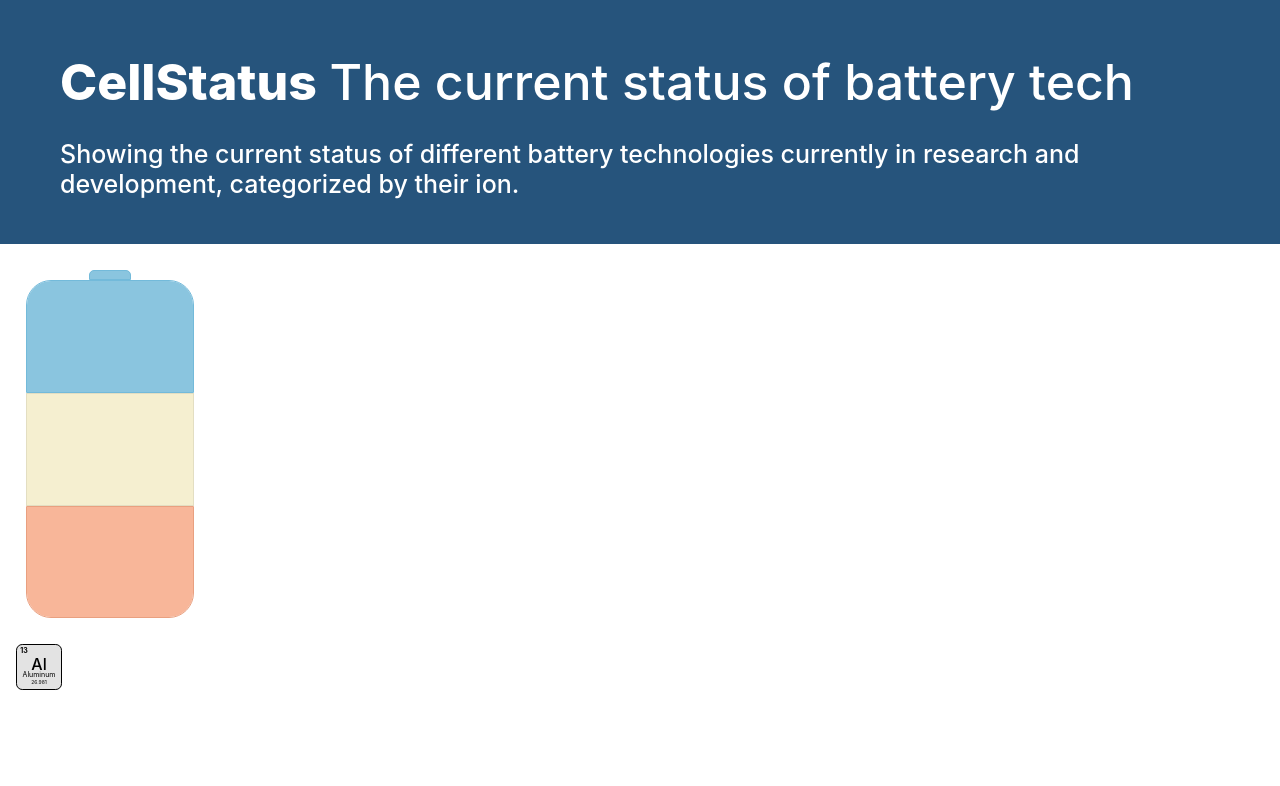
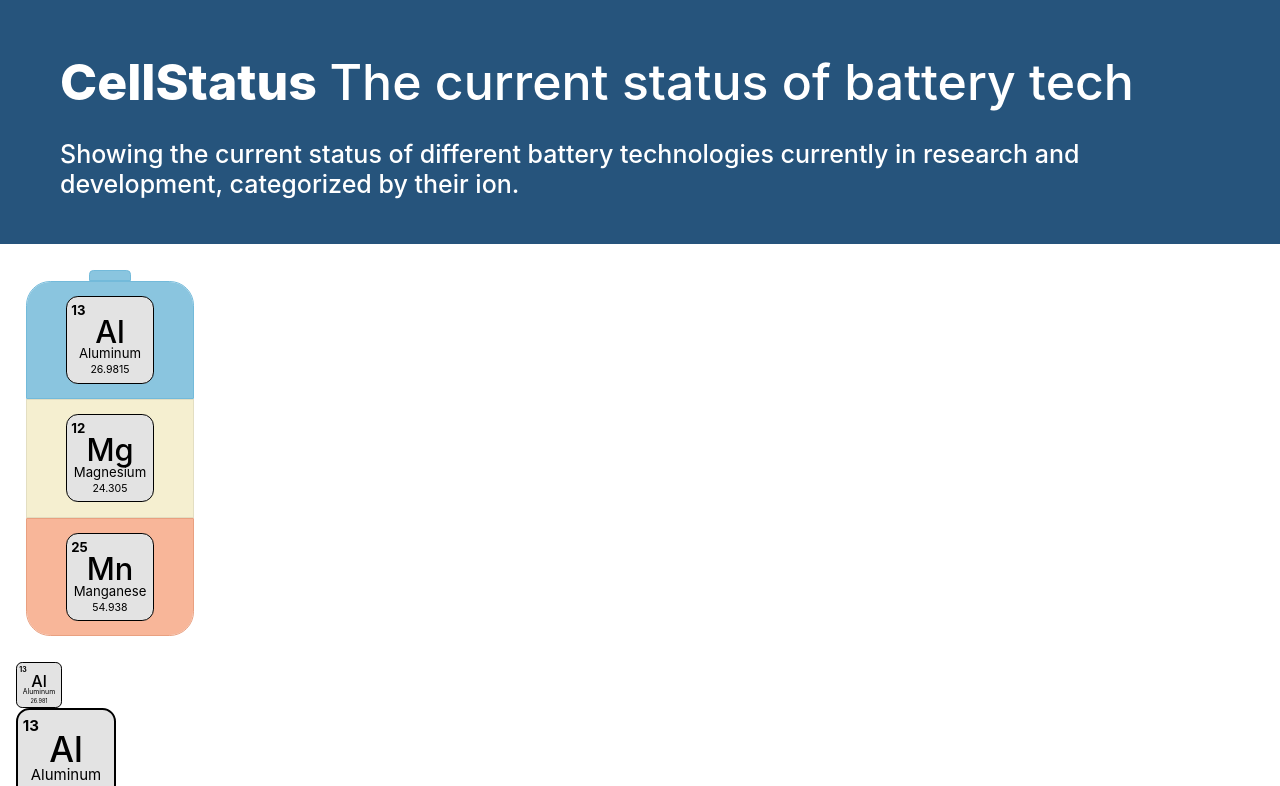
Before and after one commit to wjthompso/BatteryTechReactSite, a React (Create React App) app in the folder battery-tech-react-site/: page / in a window 1280 px wide. Shown: the top 786 px of the page. Built offline with nearby package versions, Linux system fonts and the light colour scheme; the HTML template or start-up script is replaced by a standard one.

Commit message:
Modified battery graphic to receive element elements

```diff
--- a/battery-tech-react-site/src/App.css
+++ b/battery-tech-react-site/src/App.css
@@ -30,6 +30,8 @@
 
 body {
   font-family: 'Inter', sans-serif;
+  margin: 0;
+  padding: 0;
 }
 
 @keyframes App-logo-spin {
--- a/battery-tech-react-site/src/App.js
+++ b/battery-tech-react-site/src/App.js
@@ -8,15 +8,54 @@
 import ElementGraphic from './components/cards/battery_card/ElementGraphic';
 
 function App() {
+  const batteryElements = {
+    top: {
+      atomicNumber: "13",
+      elementSymbol: "Al",
+      elementName: "Aluminum",
+      atomicWeight: "26.9815",
+    },
+    middle: {
+      atomicNumber: "12",
+      elementSymbol: "Mg",
+      elementName: "Magnesium",
+      atomicWeight: "24.305",
+    },
+    bottom: {
+      atomicNumber: "25",
+      elementSymbol: "Mn",
+      elementName: "Manganese",
+      atomicWeight: "54.938",
+    },
+  };
+
   return (
     <div className="App">
       <LandingPageHeader />
-      <BatteryGraphic />
+      <BatteryGraphic
+        width="220"
+        elements={batteryElements}
+      />
       <div class="element-graphic-container-container" style={{marginLeft: "1rem"}}>
         <ElementGraphic
+          size="46"
           atomicNumber="13"
           elementSymbol="Al"
           elementName="Aluminum"
+          atomicWeight="26.981"
+        />
+        <ElementGraphic
+          size="100"
+          atomicNumber="13"
+          elementSymbol="Al"
+          elementName="Aluminum"
+          atomicWeight="26.981"
+        />
+        <ElementGraphic
+          size="200"
+          atomicNumber="26"
+          elementSymbol="Mn"
+          elementName="Manganese"
           atomicWeight="26.981"
         />
       </div>
--- a/battery-tech-react-site/src/components/cards/battery_card/BatteryGraphic.css
+++ b/battery-tech-react-site/src/components/cards/battery_card/BatteryGraphic.css
@@ -1,17 +1,19 @@
 
 .battery-container {
-    width: 220px;
-    height: 400px;
+    /* width: 220px;
+    height: 400px; */
     display: flex;
     flex-direction: column;
     padding: 2%;
+    --tip-border-radius: calc(0.02*var(--battery-width));
+    --section-border-radius: calc(0.11*var(--battery-width));
 }
 
 .battery-section-tip {
     width: 25%;
     height: 3%;
     align-self: center;
-    border-radius: 5px 5px 0 0;
+    border-radius: var(--tip-border-radius) var(--tip-border-radius) 0 0;
 }
 
 .battery-main-body {
@@ -24,17 +26,20 @@
 }
 
 .section-top {
-    border-radius: 25px 25px 0 0;
+    border-radius: var(--section-border-radius) var(--section-border-radius) 0 0;
 }
 
 .section-bottom {
-    border-radius: 0 0 25px 25px;
+    border-radius: 0 0 var(--section-border-radius) var(--section-border-radius);
 }
 
 .battery-section {
     flex: 1;
     background-clip: padding-box;
     box-sizing: border-box;
+    display: flex;
+    justify-content: center;
+    align-items: center;
 }
 
 .blue {
--- a/battery-tech-react-site/src/components/cards/battery_card/BatteryGraphic.js
+++ b/battery-tech-react-site/src/components/cards/battery_card/BatteryGraphic.js
@@ -1,15 +1,41 @@
 // React component
 import React from 'react';
 import './BatteryGraphic.css';
+import ElementGraphic from './ElementGraphic';
 
-const BatteryGraphic = () => {
+const BatteryGraphic = (props) => {
+  let { width, elements } = props; // Destructure elements prop for individual element data
+
+  const calculatedSize = width * 0.4; // Adjust the multiplier if needed to fit the element graphics
+
+  const enrichedElements = {
+    top: { ...elements.top, size: calculatedSize },
+    middle: { ...elements.middle, size: calculatedSize },
+    bottom: { ...elements.bottom, size: calculatedSize },
+  };
+
+  const batteryStyle = {
+    '--battery-width': `${width}px`,
+    width: `${width}px`,
+    height: `${width * 1.9}px`, // Adjust the multiplier if needed to fit the element graphics
+  };
+
   return (
-    <div class="battery-container">
-        <div class="battery-section-tip blue"></div>
+    <div className="battery-container" style={batteryStyle}>
+        <div className="battery-section-tip blue"></div>
         <div className="battery-main-body">
-            <div className="battery-section section-top blue"></div>
-            <div className="battery-section cream"></div>
-            <div className="battery-section section-bottom coral"></div>
+            <div className="battery-section section-top blue">
+              {/* Render ElementGraphic for the top section, if data is provided */}
+              {elements.top && <ElementGraphic {...enrichedElements.top} />}
+            </div>
+            <div className="battery-section cream">
+              {/* Render ElementGraphic for the middle section, if data is provided */}
+              {elements.middle && <ElementGraphic {...enrichedElements.middle} />}
+            </div>
+            <div className="battery-section section-bottom coral">
+              {/* Render ElementGraphic for the bottom section, if data is provided */}
+              {elements.bottom && <ElementGraphic {...enrichedElements.bottom} />}
+            </div>
         </div>
     </div>
   );
--- a/battery-tech-react-site/src/components/cards/battery_card/ElementGraphic.css
+++ b/battery-tech-react-site/src/components/cards/battery_card/ElementGraphic.css
@@ -4,45 +4,39 @@
     flex-direction: column;
     justify-content: center;
     align-items: center;
-    width: 46px;
-    height: 46px;
-    border-radius: 6.25px;
-    border: 1px solid black;
+    /* width: 46px; These get passed in
+    height: 46px; */
+    border-radius: calc(0.135*100%);
+    border: calc(0.02 * var(--container-width)) solid black;
     background-color: #E3E3E3;
 }
 
 h3.atomic-number {
-    margin: 0;
-    padding: 0;
     position: absolute;
-    left: 0.2rem;
-    top: 0.2rem;
-    font-size: 7px;
-    /* height: 1.4rem; */
-    line-height: 6px;
+    left: 5%;
+    top: 8%;
+    font-size: calc(0.15* var(--container-width));
+    line-height: calc(0.15* var(--container-width));
     font-weight: 700;
-    text-align: center;
-    /* color: #f7e5be; */
-    /* margin-left: 1rem; */
 }
 
 h1.element-symbol {
-    padding-top: 0.5rem;
-    padding-bottom: 0rem;
-    margin: 0rem;
-    font-size: 16px;
+    padding-top: calc(0.17 * var(--container-width));
+    padding-bottom: 0;
     font-weight: 500;
-    line-height: 16px;
+    font-size: calc(0.35 * var(--container-width));
+    line-height: calc(0.35 * var(--container-width));
 }
 
 h3.element-name {
-    margin: 0;
-    padding: 0;
-    font-size: 7px;
-    line-height: 6px;
+    font-size: calc(0.15 * var(--container-width));
+    line-height: calc(0.15 * var(--container-width));
+    /* font-size: 7px;
+    line-height: 6px; */
 }
 
 h3.atomic-weight {
-    padding-top: 1px;
-    font-size: 5px;
+    padding-top: calc(0.02 * var(--container-width));
+    font-size: calc(0.12 * var(--container-width));
+    /* font-size: 5px; */
 }
--- a/battery-tech-react-site/src/components/cards/battery_card/ElementGraphic.js
+++ b/battery-tech-react-site/src/components/cards/battery_card/ElementGraphic.js
@@ -3,8 +3,15 @@
 import './ElementGraphic.css';
 
 const ElementGraphic = (props) => {
+    const containerStyle = {
+        '--container-width': `${props.size}px`, // Set the CSS variable
+        width: `${props.size}px`, // Use the `size` for width
+        height: `${props.size}px`, // Use the `size` for height to maintain a square
+        // ... other styles
+      };
+
     return (
-    <div class="element-graphic-container">
+        <div class="element-graphic-container" style={containerStyle}>
             <h3 class="atomic-number">{props.atomicNumber}</h3>
             <h1 class="element-symbol">{props.elementSymbol}</h1>
             <h3 class="element-name">{props.elementName}</h3>
```
Lines whose indentation alone changed are shown as unchanged.
